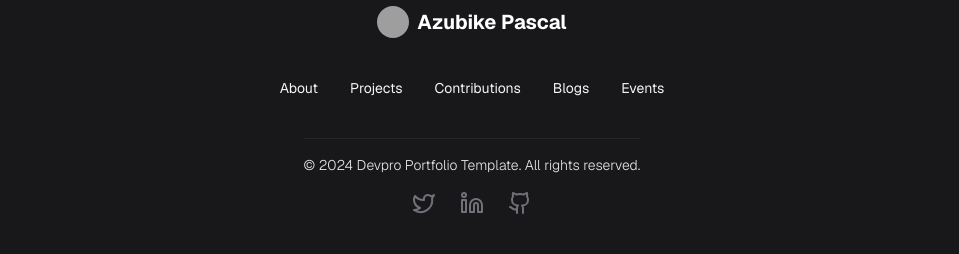
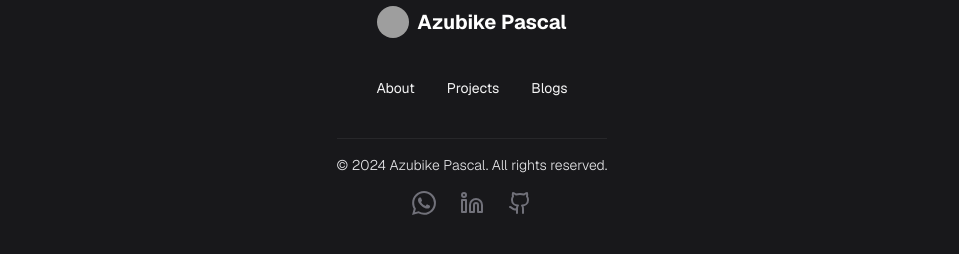
Before and after one commit to pascal-azubike/Pascal-Next-Portfolio, a Next.js app: page /about in a window 1280 px wide. Shown: the part 3427-3681 px from the top of the page, without its empty margins (168-1127 px from the left). Built offline with nearby package versions, Linux system fonts and the light colour scheme; grey boxes are pictures that could not be loaded.

Commit message:
made changes to footer

```diff
--- a/src/components/footer.tsx
+++ b/src/components/footer.tsx
@@ -1,6 +1,6 @@
 import React, { useState } from "react";
 import Image from "next/image";
-import { MessageCircle, Twitter, Linkedin, Github } from "lucide-react";
+import { MessageCircle, Linkedin, Github } from "lucide-react";
 import Link from "next/link";
 import { useForm } from "react-hook-form";
 import { motion, AnimatePresence } from "framer-motion";
@@ -56,32 +56,39 @@
               Projects
             </span>
           </a>
-          <a className="text-zinc-100 text-sm relative" href="/contributions">
-            <span className="relative z-10 px-2 py-2 inline-block">
-              Contributions
-            </span>
-          </a>
+
           <a className="text-zinc-100 text-sm relative" href="/blogs">
             <span className="relative z-10 px-2 py-2 inline-block">Blogs</span>
           </a>
-          <a className="text-zinc-100 text-sm relative" href="/events">
-            <span className="relative z-10 px-2 py-2 inline-block">Events</span>
-          </a>
+
         </div>
         <p className="text-zinc-200 text-sm font-light text-center max-w-fit mx-auto mt-8 border-t border-zinc-800 pt-4">
-          © 2024 Devpro Portfolio Template. All rights reserved.
+          © {new Date().getFullYear()} Azubike Pascal. All rights reserved.
         </p>
         <div className="flex flex-row justify-center space-x-2 mt-2">
           <a
-            href="#"
-            className="hover:text-gray-400 text-zinc-500 text-sm relative "
+            href="https://wa.me/2349095606300"
+            target="_blank"
+            rel="noopener noreferrer"
+            className="hover:text-gray-400 text-zinc-500 text-sm relative"
           >
             <div className="relative z-10 px-2 py-2 inline-block">
-              <Twitter />
+              <svg
+                xmlns="http://www.w3.org/2000/svg"
+                width="24"
+                height="24"
+                viewBox="0 0 24 24"
+                fill="currentColor"
+                className="lucide-icon"
+              >
+                <path d="M17.472 14.382c-.297-.149-1.758-.867-2.03-.967-.273-.099-.471-.148-.67.15-.197.297-.767.966-.94 1.164-.173.199-.347.223-.644.075-.297-.15-1.255-.463-2.39-1.475-.883-.788-1.48-1.761-1.653-2.059-.173-.297-.018-.458.13-.606.134-.133.298-.347.446-.52.149-.174.198-.298.298-.497.099-.198.05-.371-.025-.52-.075-.149-.669-1.612-.916-2.207-.242-.579-.487-.5-.669-.51-.173-.008-.371-.01-.57-.01-.198 0-.52.074-.792.372-.272.297-1.04 1.016-1.04 2.479 0 1.462 1.065 2.875 1.213 3.074.149.198 2.096 3.2 5.077 4.487.709.306 1.262.489 1.694.625.712.227 1.36.195 1.871.118.571-.085 1.758-.719 2.006-1.413.248-.694.248-1.289.173-1.413-.074-.124-.272-.198-.57-.347m-5.421 7.403h-.004a9.87 9.87 0 01-5.031-1.378l-.361-.214-3.741.982.998-3.648-.235-.374a9.86 9.86 0 01-1.51-5.26c.001-5.45 4.436-9.884 9.888-9.884 2.64 0 5.122 1.03 6.988 2.898a9.825 9.825 0 012.893 6.994c-.003 5.45-4.437 9.884-9.885 9.884m8.413-18.297A11.815 11.815 0 0012.05 0C5.495 0 .16 5.335.157 11.892c0 2.096.547 4.142 1.588 5.945L.057 24l6.305-1.654a11.882 11.882 0 005.683 1.448h.005c6.554 0 11.89-5.335 11.893-11.893a11.821 11.821 0 00-3.48-8.413z" />
+              </svg>
             </div>
           </a>
           <a
-            href="#"
+            href="https://www.linkedin.com/in/azubike-pascal"
+            target="_blank"
+            rel="noopener noreferrer"
             className="hover:text-gray-400 text-zinc-500 text-sm relative"
           >
             <div className="relative z-10 px-2 py-2 inline-block">
@@ -89,7 +96,9 @@
             </div>
           </a>
           <a
-            href="#"
+            href="https://github.com/pascal-tech1"
+            target="_blank"
+            rel="noopener noreferrer"
             className="hover:text-gray-400 text-zinc-500 text-sm relative"
           >
             <div className="relative z-10 px-2 py-2 inline-block">
```
